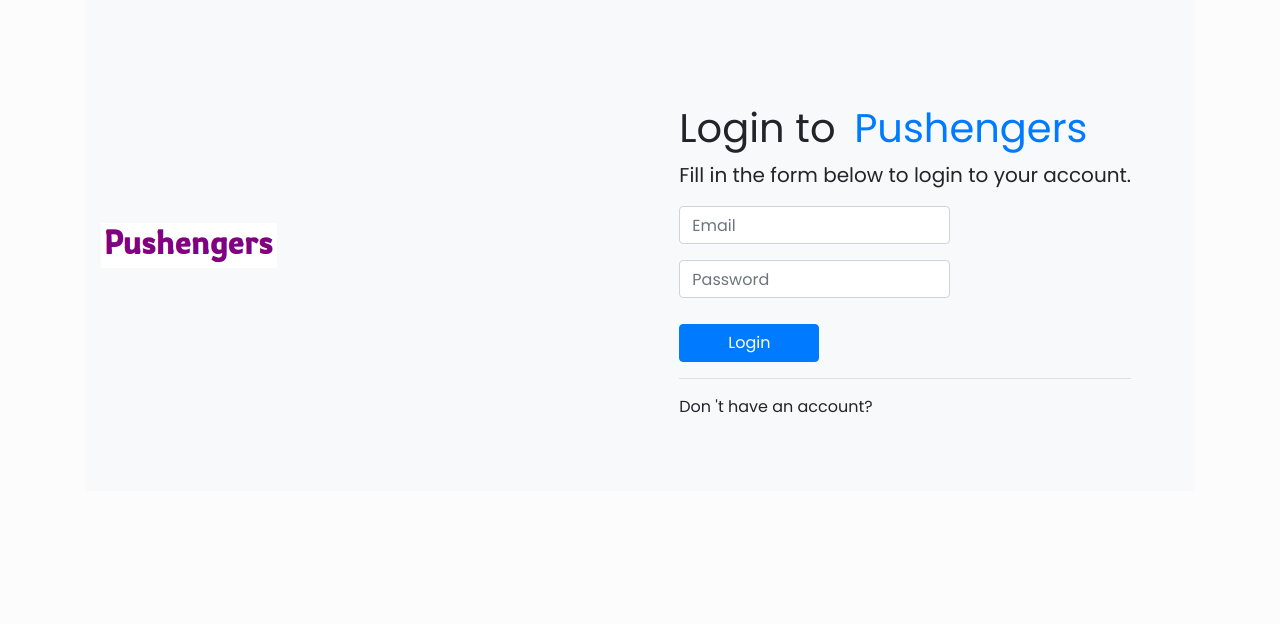
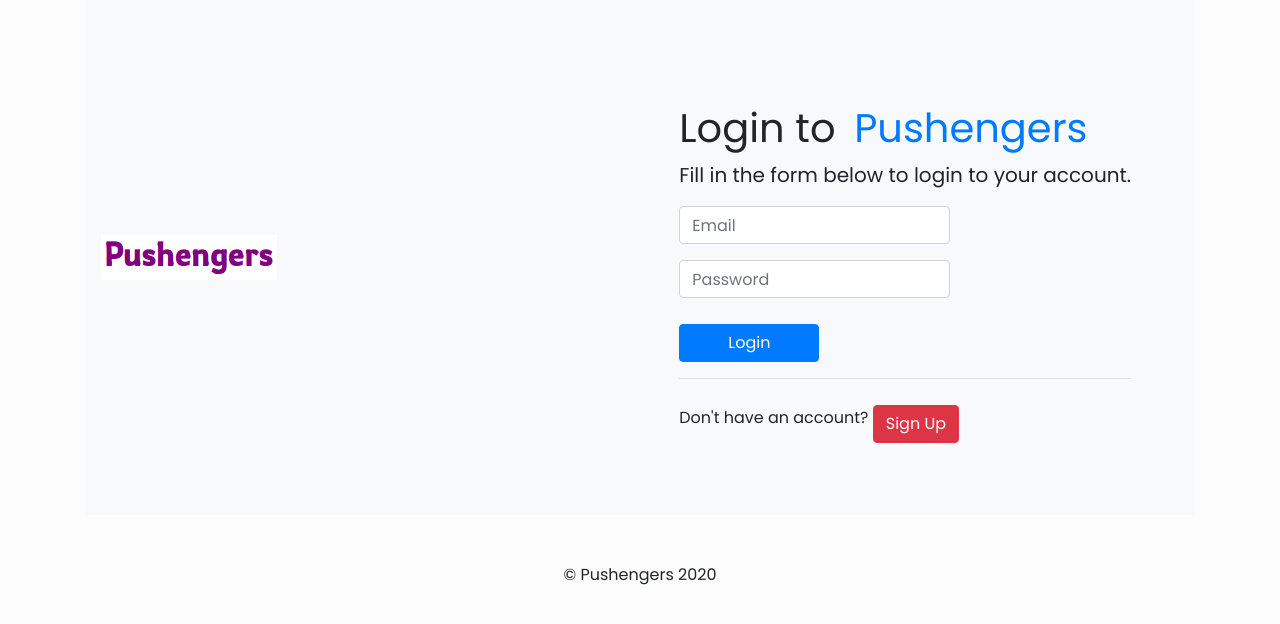
Before and after one commit to Leonardoleo/Pushengers-chat-app, a React (Create React App) app: page /login in a window 1280 px wide. Shown: the top 624 px of the page. Built offline with nearby package versions, Linux system fonts and the light colour scheme; no server answers.

Commit message:
make button login & signup for login & signup page

```diff
--- a/src/pages/Login.js
+++ b/src/pages/Login.js
@@ -2,6 +2,7 @@
 import { Link } from "react-router-dom";
 import { signin } from "../helpers/auth";
 import logo from "../assets/images/logo.png";
+import Footer from "../components/Footer";
 // signInWithGoogle, signInWithGitHub
 
 export default class Login extends Component {
@@ -82,7 +83,7 @@
             </div>{" "}
             <div className = "form-group" > { " " } { this.state.error ? ( <p className = "text-danger"> { this.state.error } </p>
             ) : null } { " " }
-            <button className = "btn btn-primary px-5" type = "submit"> Login { " " }
+            <button className ="btn btn-primary px-5" type = "submit"> Login { " " }
             </button>{" "}
             </div>{" "} {
                 /* <p>You can also login with any of these devices</p>
@@ -95,10 +96,11 @@
             } { " " }
             <hr/>
             <p>
-            Don 't have an account? <Link to="/signup"></Link>{" "}
+            Don't have an account? <Link className="btn btn-danger text-white px-6 mr-3" type="button" to="/signup">Sign Up</Link>{" "}
             </p>{" "}
             </form>{" "}
             </nav>
+            <Footer></Footer>
             </div>
         );
     }
--- a/src/pages/Signup.js
+++ b/src/pages/Signup.js
@@ -85,7 +85,7 @@
                       Sign up with Github
                     </button> */}
                     <hr></hr>
-                    <p>Already have an account? <Link to="/login"></Link></p>
+                    <p>Already have an account? <Link className="btn btn-primary text-white px-6 mr-3" type="button" to="/login"> Log In</Link></p>
                 </form>
             </nav>
          <Footer></Footer>
```
